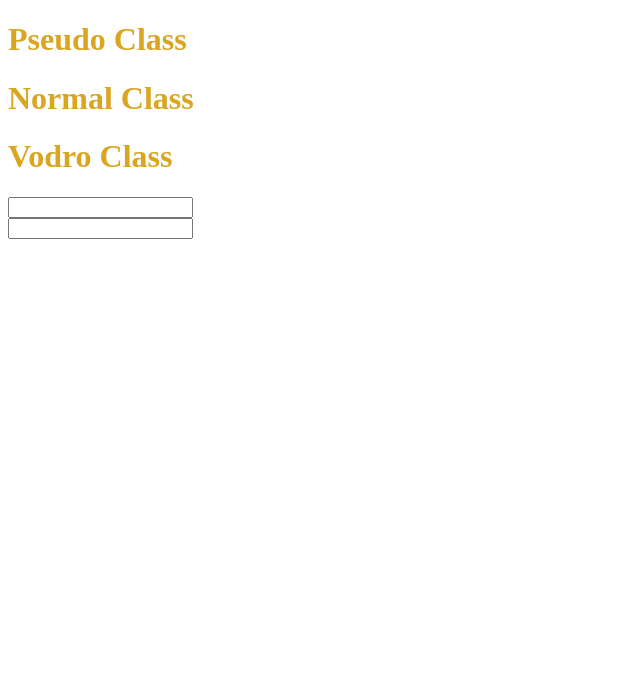
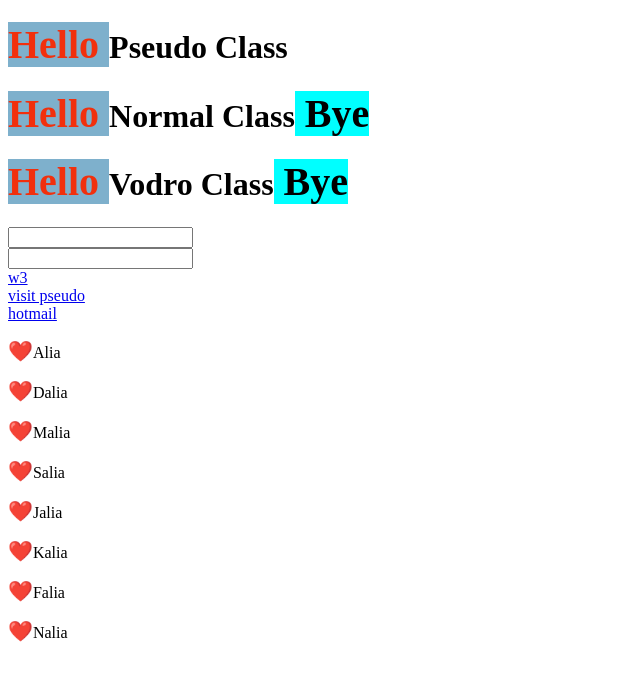
Before and after one commit to mathew94/learn-css, a plain HTML site: page index.html in a window 1280 px wide. Shown: the whole page, without its empty margins (0-640 px from the left). Drawn offline with Linux system fonts and the light colour scheme.

Commit message:
before-after-style

```diff
--- a/index.html
+++ b/index.html
@@ -4,27 +4,46 @@
     <title>Hover css</title>
 </head>
 <style>
-    h1{
-        color:goldenrod;
+   h1::before{
+       content: " Hello ";
+       color:rgb(241, 48, 13);
+       font-size: 40px;
+       background-color: rgba(69, 141, 182, 0.692);
+   }
+   .norm::after{
+       content: " Bye ";
+       font-size: 40px;
+       background-color: cyan;
+   }
+    p::before{
+        content: "❤️";
+        color: red;
+        font-size: 20px;
     }
-    .norm:hover{
-        color: crimson;
-        font-size: 60px;
-        background-color: aquamarine;
-    }
-    input:focus{
-        font-weight: 700;
-        font-size: 20px;
-        color: green;
-        font-family: cursive;
-    }
+
 </style>
 <body>
     <h1>Pseudo Class</h1>
     <h1 class="norm">Normal Class</h1>
-    <h1>Vodro Class</h1>
+    <h1 class="norm">Vodro Class</h1>
     <input name="email" type="text">
     <br>
     <input name="password" type="text">
+    <br>
+    <a href="https://www.w3schools.com/css/css_pseudo_classes.asp">w3</a>
+    <br>
+    <a href="https://www.smashingmagazine.com/2016/05/an-ultimate-guide-to-css-pseudo-classes-and-pseudo-elements/">visit pseudo</a>
+    <br>
+    <a href="www.hotmail.com">hotmail</a>
+
+        <p>Alia</p>
+        <p>Dalia</p>
+        <p>Malia</p>
+        <p>Salia</p>
+        <p>Jalia</p>
+        <p>Kalia</p>
+        <p>Falia</p>
+        <p>Nalia</p>
+
 </body>
 </html>
```
